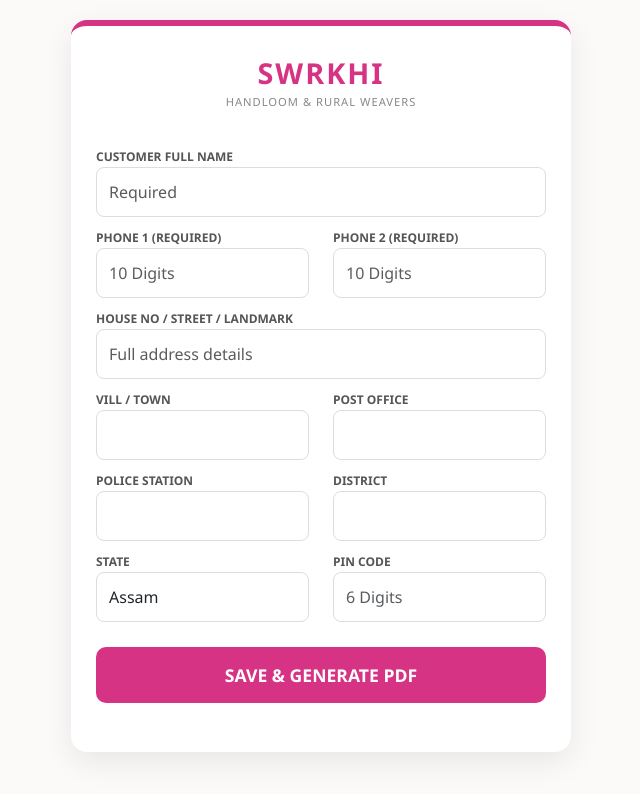
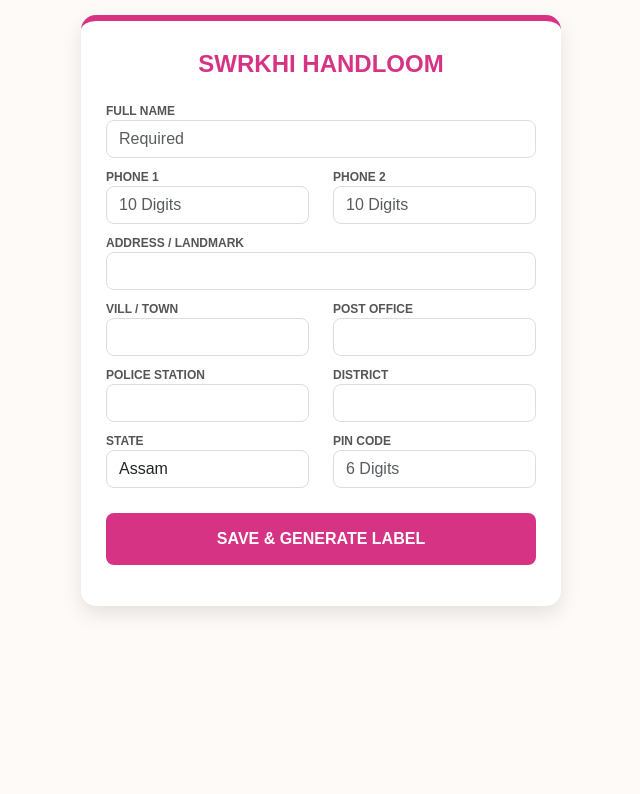
Before and after one commit to bodolandice-ops/saheli-Order, a plain HTML site: page index.html in a window 1280 px wide. Shown: the whole page, without its empty margins (319-959 px from the left). Drawn offline with nearby package versions, Linux system fonts and the light colour scheme.

Commit message:
Update index.html

```diff
--- a/index.html
+++ b/index.html
@@ -3,113 +3,79 @@
 <head>
     <meta charset="UTF-8">
     <meta name="viewport" content="width=device-width, initial-scale=1.0">
-    <title>SWRKHI Customer Registration</title>
+    <title>SAHELI Registration</title>
     <link rel="stylesheet" href="https://cdn.jsdelivr.net/npm/bootstrap@5.3.0/dist/css/bootstrap.min.css">
     <style>
-        body { background-color: #fcfaf8; font-family: 'Segoe UI', Tahoma, Geneva, Verdana, sans-serif; padding: 20px 10px; }
-        .app-card { background: white; border-radius: 16px; padding: 25px; box-shadow: 0 10px 30px rgba(0,0,0,0.08); max-width: 500px; margin: auto; border-top: 6px solid #d63384; }
-        .brand-header { text-align: center; margin-bottom: 25px; }
-        .brand-title { color: #d63384; font-weight: 800; font-size: 1.8rem; letter-spacing: 2px; }
-        .brand-sub { font-size: 0.7rem; color: #888; text-transform: uppercase; letter-spacing: 1px; }
-        label { font-size: 0.75rem; font-weight: bold; color: #555; text-transform: uppercase; margin-top: 12px; }
-        .form-control { border-radius: 8px; padding: 12px; border: 1px solid #ddd; font-size: 1rem; }
-        .form-control:focus { border-color: #d63384; box-shadow: 0 0 0 0.2rem rgba(214, 51, 132, 0.1); }
-        .btn-primary { background-color: #d63384; border: none; padding: 15px; border-radius: 10px; font-weight: bold; font-size: 1.1rem; width: 100%; margin-top: 25px; }
-        .btn-primary:disabled { background-color: #e9ecef; color: #999; }
+        body { background-color: #fdfaf7; font-family: sans-serif; padding: 15px; }
+        .app-card { background: white; border-radius: 15px; padding: 25px; box-shadow: 0 8px 20px rgba(0,0,0,0.1); max-width: 480px; margin: auto; border-top: 6px solid #d63384; }
+        .brand-name { text-align: center; color: #d63384; font-weight: bold; font-size: 1.5rem; margin-bottom: 20px; }
+        label { font-size: 0.75rem; font-weight: bold; color: #555; margin-top: 10px; display: block; text-transform: uppercase; }
+        .form-control { border-radius: 8px; border: 1px solid #ddd; }
+        .btn-submit { background-color: #d63384; color: white; width: 100%; padding: 14px; border-radius: 8px; border: none; font-weight: bold; margin-top: 25px; }
     </style>
 </head>
 <body>
 
 <div class="app-card">
-    <div class="brand-header">
-        <div class="brand-title">SWRKHI</div>
-        <div class="brand-sub">Handloom & Rural Weavers</div>
-    </div>
-
-    <form id="swrkhiForm">
-        <label>Customer Full Name</label>
+    <div class="brand-name">SWRKHI HANDLOOM</div>
+    <form id="shippingForm">
+        <label>Full Name</label>
         <input type="text" name="customerName" class="form-control" placeholder="Required" required>
 
         <div class="row">
-            <div class="col-6">
-                <label>Phone 1 (Required)</label>
-                <input type="tel" name="phone1" class="form-control" pattern="[0-9]{10}" placeholder="10 Digits" required>
-            </div>
-            <div class="col-6">
-                <label>Phone 2 (Required)</label>
-                <input type="tel" name="phone2" class="form-control" pattern="[0-9]{10}" placeholder="10 Digits" required>
-            </div>
+            <div class="col-6"><label>Phone 1</label><input type="tel" name="phone1" class="form-control" pattern="[0-9]{10}" placeholder="10 Digits" required></div>
+            <div class="col-6"><label>Phone 2</label><input type="tel" name="phone2" class="form-control" pattern="[0-9]{10}" placeholder="10 Digits" required></div>
         </div>
 
-        <label>House No / Street / Landmark</label>
-        <input type="text" name="address" class="form-control" placeholder="Full address details" required>
+        <label>Address / Landmark</label>
+        <input type="text" name="address" class="form-control" required>
 
         <div class="row">
-            <div class="col-6">
-                <label>Vill / Town</label>
-                <input type="text" name="villTown" class="form-control" required>
-            </div>
-            <div class="col-6">
-                <label>Post Office</label>
-                <input type="text" name="postOffice" class="form-control" required>
-            </div>
+            <div class="col-6"><label>Vill / Town</label><input type="text" name="villTown" class="form-control" required></div>
+            <div class="col-6"><label>Post Office</label><input type="text" name="postOffice" class="form-control" required></div>
         </div>
 
         <div class="row">
-            <div class="col-6">
-                <label>Police Station</label>
-                <input type="text" name="policeStation" class="form-control" required>
-            </div>
-            <div class="col-6">
-                <label>District</label>
-                <input type="text" name="district" class="form-control" required>
-            </div>
+            <div class="col-6"><label>Police Station</label><input type="text" name="policeStation" class="form-control" required></div>
+            <div class="col-6"><label>District</label><input type="text" name="district" class="form-control" required></div>
         </div>
 
         <div class="row">
-            <div class="col-6">
-                <label>State</label>
-                <input type="text" name="state" class="form-control" value="Assam" required>
-            </div>
-            <div class="col-6">
-                <label>PIN Code</label>
-                <input type="tel" name="pin" class="form-control" pattern="[0-9]{6}" placeholder="6 Digits" required>
-            </div>
+            <div class="col-6"><label>State</label><input type="text" name="state" class="form-control" value="Assam" required></div>
+            <div class="col-6"><label>PIN Code</label><input type="tel" name="pin" class="form-control" pattern="[0-9]{6}" placeholder="6 Digits" required></div>
         </div>
 
-        <button type="submit" id="submitBtn" class="btn btn-primary">SAVE & GENERATE PDF</button>
+        <button type="submit" id="submitBtn" class="btn btn-submit">SAVE & GENERATE LABEL</button>
     </form>
-    <div id="responseMessage" class="mt-4 text-center fw-bold small"></div>
+    <div id="status" class="mt-3 text-center fw-bold small"></div>
 </div>
 
 <script>
-    // PASTE YOUR NEW WEB APP URL HERE
-    const SCRIPT_URL = "https://script.google.com/macros/s/AKfycbw2HU3siOHtDiJlyCr6pVpGIF4wd6lISKDn05SQTZo5_F10rmWGYJHJT99kHezIcW3r/exec";
+    const API_URL = "https://script.google.com/macros/s/AKfycbwspYXBl432XuvfHXbq2VgOoTiAmhjLJSX5u-wlHAb64QQkt7RrrlHTy8Guvk5NPy0dEQ/exec"; // PASTE NEW DEPLOYMENT URL HERE
 
-    document.getElementById('swrkhiForm').addEventListener('submit', function(e) {
+    document.getElementById('shippingForm').addEventListener('submit', function(e) {
         e.preventDefault();
         const btn = document.getElementById('submitBtn');
-        const status = document.getElementById('responseMessage');
+        const status = document.getElementById('status');
+        btn.disabled = true;
+        btn.innerHTML = "GENERATING PDF...";
 
-        btn.disabled = true;
-        btn.innerHTML = "PROCESSING...";
+        const formData = new FormData(this);
+        const params = new URLSearchParams(formData);
 
-        const data = new FormData(this);
-        const params = new URLSearchParams(data);
-
-        fetch(SCRIPT_URL + "?" + params.toString(), { method: 'POST' })
-        .then(res => {
+        fetch(API_URL + "?" + params.toString(), { method: 'POST' })
+        .then(() => {
             status.style.color = "green";
-            status.innerHTML = "✅ SUCCESS: Order Registered & PDF Created!";
+            status.innerHTML = "✅ SUCCESS! Saved to Sheet and Folder.";
             this.reset();
         })
-        .catch(err => {
+        .catch(() => {
             status.style.color = "red";
-            status.innerHTML = "❌ CONNECTION ERROR: Please try again.";
+            status.innerHTML = "❌ CONNECTION ERROR.";
         })
         .finally(() => {
             btn.disabled = false;
-            btn.innerHTML = "SAVE & GENERATE PDF";
+            btn.innerHTML = "SAVE & GENERATE LABEL";
         });
     });
 </script>
```
